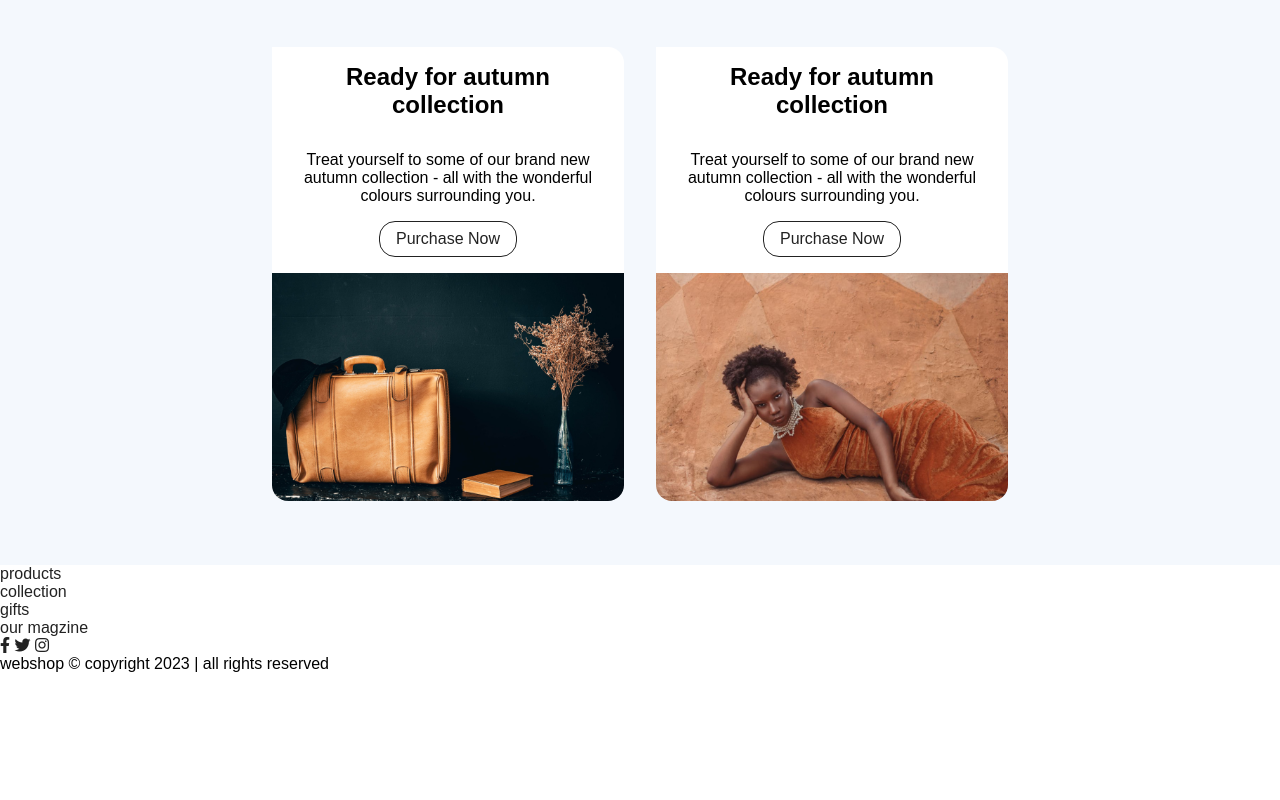
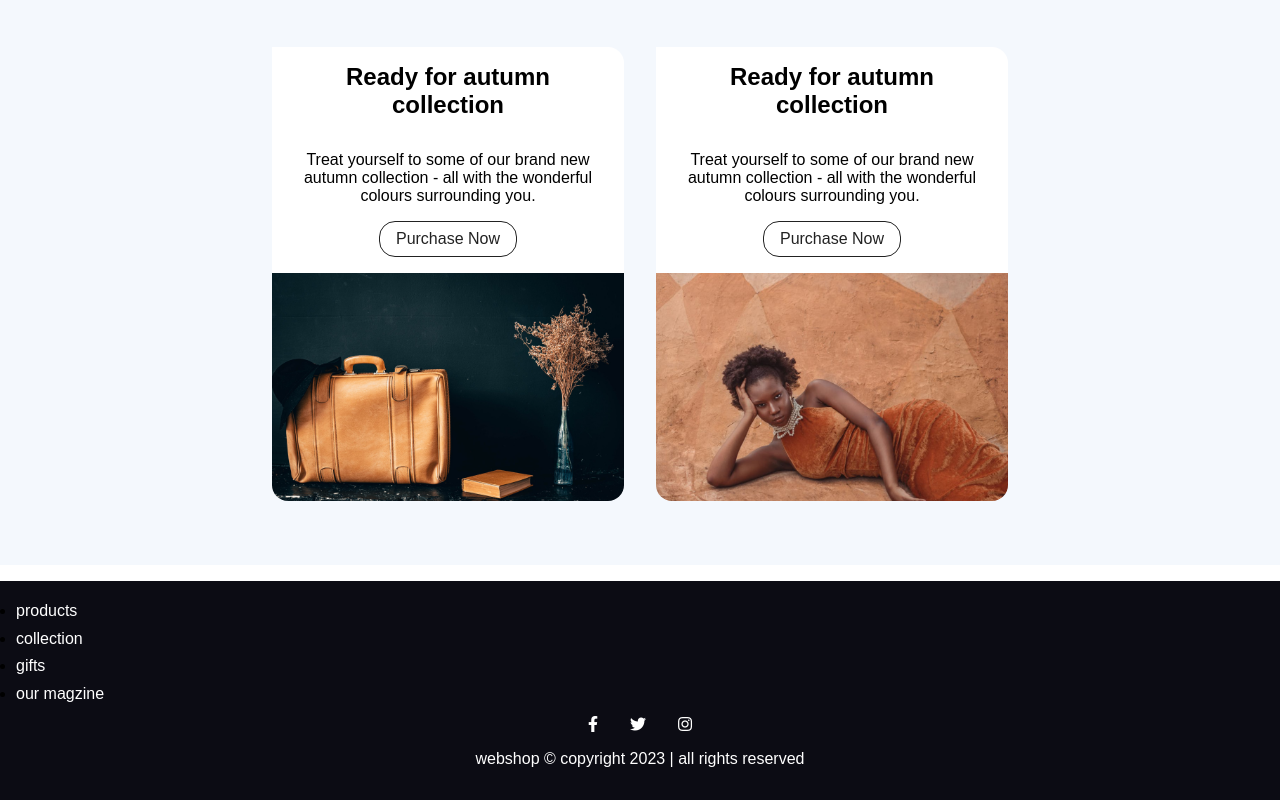
Before and after one commit to ejim11/webshop-repo, a plain HTML site: page index.htm in a window 1280 px wide. Shown: the part 568-1368 px from the top of the page. Before the commit the page ends 1241 px from the top, so only its background shows below. Drawn offline with Linux system fonts and the light colour scheme.

Commit message:
some new editions to footer html and styling for footer

```diff
--- a/index.css
+++ b/index.css
@@ -482,3 +482,45 @@ p.hh a:hover{
         border: 1px solid #db4b66;
     }
 }
+
+/*footer design*/
+.footer{
+    display: flex;
+    flex-direction: column;
+    background-color: rgb(12, 12, 20);
+    padding: 1rem 1rem;
+    margin-top: 1rem;
+}
+ .footermenu li a{
+    display: block;
+    font-size: 1rem;
+    padding: .3rem 0;
+}
+.footericons{
+    display: flex;
+    justify-content: center;
+    margin: .5rem 0;
+}
+.footericons a{
+    margin: 0 .3rem;
+}
+.footericons a:hover{
+    color: #db4b66;
+}
+.footer p{
+    color: #fff;
+    text-align: center;
+}
+/*media query for 760px upwards*/
+@media all and (min-width:760px){
+    .footermenu li a{
+        color: #fff;
+    }
+    .footericons a{
+        color: #fff;
+        margin: 0 1rem;
+    }
+    .footer p{
+        margin: 1rem 0;
+    }
+}
--- a/index.htm
+++ b/index.htm
@@ -82,12 +82,13 @@
     <div class="footer">
         <!--footer menu-->
         <ul class="footermenu">
-            <a href=""><li>products</li></a>
-            <a href=""><li>collection</li></a>
-            <a href=""><li>gifts</li></a>
-            <a href=""><li>our magzine</li></a>
+            <li><a href="">products</a></li>
+            <li><a href="">collection</a></li>
+            <li><a href="">gifts</a></li>
+            <li><a href="">our magzine</a></li>
         </ul>
         <!--footer icons-->
+        <footer>
         <div class="footericons">
             <a href="#"><i class="fab fa-facebook-f"></i></a>
             <a href="#"><i class="fab fa-twitter"></i></a>
@@ -96,6 +97,7 @@
         <!--certification-->
         <p>webshop © copyright 2023 | all rights reserved </p>
     </div>
+</footer>
     <script src="index.js"></script>
 </body>
 </html>
```
